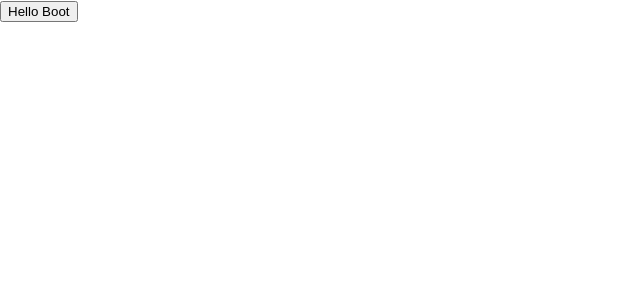
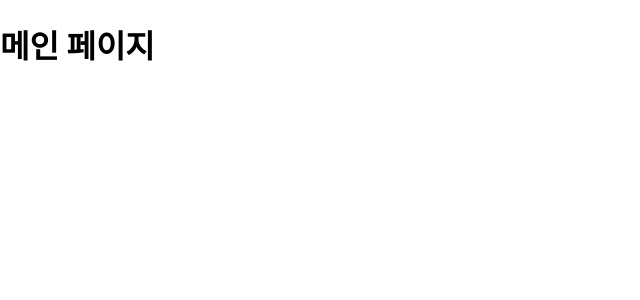
Before and after one commit to SUHOPARK1/HI, a React (Create React App) app: page / in a window 1280 px wide. Shown: the top 300 px of the page, without its empty margins (0-640 px from the left). Built offline with nearby package versions, Linux system fonts and the light colour scheme.

Commit message:
기본깡통

```diff
--- a/src/App.js
+++ b/src/App.js
@@ -1,12 +1,30 @@
 import React, {useState} from 'react'
-import { RootRouter } from './RootRouter'
-import { UserLoginPage } from './uss/pages/index'
 import JsonData from './config/data.json'
-
-export default function App() {
-  const [ landingPageData, setLandingPage ] = useState({})
-  const getLandingPage = () => { setLandingPage(JsonData) }
-  return (
-   <div><UserLoginPage /></div>
-  )
-}
+import { BrowserRouter as Router, Switch, Route } from 'react-router-dom'
+import {Provider} from'react-redux'
+import PropTypes from 'prop-types'
+import ThemeProvider from "@material-ui/styles/ThemeProvider"
+import { createStore, applyMiddleware } from 'redux'
+import rootReducer from './root.reducer'
+import createSagaMiddleware from 'redux-saga'
+import ReduxThunk from 'redux-thunk'
+import { UserLoginPage, UserJoinPage, UserDetailPage, UserUpdatePage, UserListPage} from './uss/pages/index'
+import { MainPage } from './cmm/pages/index'
+const sagaMiddleware = createSagaMiddleware()
+const store = createStore(rootReducer, applyMiddleware(createSagaMiddleware))
+const App = () =>  (<>
+<Provider store = {store}>
+  <Router>
+    <Switch>
+        <Route exact path='/' component={MainPage}/>
+        <Route path='/user-login' component={UserLoginPage}/>
+        <Route path='/user-join' component={UserJoinPage}/>
+        <Route path='/user-detail' component={UserDetailPage}/>
+        <Route path='/user-list' component={UserListPage}/>
+        <Route path='/user-update' component={UserUpdatePage}/>
+        <Route component={Error}/>
+    </Switch>
+  </Router>
+  </Provider>
+</>)
+export default App
--- a/src/RootRouter.js
+++ /dev/null
@@ -1,34 +0,0 @@
-import React from 'react'
-import { BrowserRouter as Router, Switch, Route, BrowserRouter } from 'react-router-dom'
-import {Provider} from'react-redux'
-import PropTypes from 'prop-types'
-import { createStore } from 'redux'
-import ThemeProvider from "@material-ui/styles/ThemeProvider"
-import { rootReducer } from './root.reducer'
-import { MainPage } from './MainPage'
-import { UserLoginPage,
-    UserJoinPage,
-    UserDetailPage,
-    UserUpdatePage,
-    UserListPage
-} from './uss/pages/index'
-
-
-
-export const RootRouter = () => {
-    return (<>
-    <Provider store={createStore(rootReducer)}>
-        <BrowserRouter>
-            <Switch>
-                <Route exact path='/' component={MainPage}/>
-                <Route path='/user-login' component={UserLoginPage}/>
-                <Route path='/user-join' component={UserJoinPage}/>
-                <Route path='/user-detail' component={UserDetailPage}/>
-                <Route path='/user-list' component={UserListPage}/>
-                <Route path='/user-update' component={UserUpdatePage}/>
-                <Route component={Error}/>
-            </Switch>
-        </BrowserRouter>
-    </Provider>
-    </>)
-}
--- /dev/null
+++ b/src/cmm/pages/MainPage.jsx
@@ -0,0 +1,9 @@
+import React, { useState, useEffect } from 'react'
+import { useDispatch, useSelector } from 'react-redux'
+import axios from 'axios'
+import { debounce } from 'throttle-debounce'
+import { useHistory, Link } from 'react-router-dom';
+
+export const MainPage = () => {
+    return (<><h1>메인 페이지</h1></>)
+}
--- /dev/null
+++ b/src/cmm/pages/index.js
@@ -0,0 +1 @@
+export { MainPage } from './MainPage'
--- a/src/index.js
+++ b/src/index.js
@@ -3,23 +3,12 @@ import ReactDOM from 'react-dom';
 import './index.css';
 import App from './App';
 import reportWebVitals from './reportWebVitals';
-import { createStore, applyMiddleware } from 'redux'
-import rootReducer from './root.reducer'
-import { Provider } from 'react-redux'
-import createSagaMiddleware from 'redux-saga'
-
-const sagaMiddleware = createSagaMiddleware()
-const store = createStore(rootReducer, applyMiddleware(sagaMiddleware))
-
-
 ReactDOM.render(
-
   <React.StrictMode>
-    <Provider store={store}><App /></Provider>
+    <App />
   </React.StrictMode>,
   document.getElementById('root')
 );
-
 // If you want to start measuring performance in your app, pass a function
 // to log results (for example: reportWebVitals(console.log))
 // or send to an analytics endpoint. Learn more: https://bit.ly/CRA-vitals
```
Also changed, not shown: src/MainPage.js (deleted), 1 other file (tests, documents, lock files or other folders).
